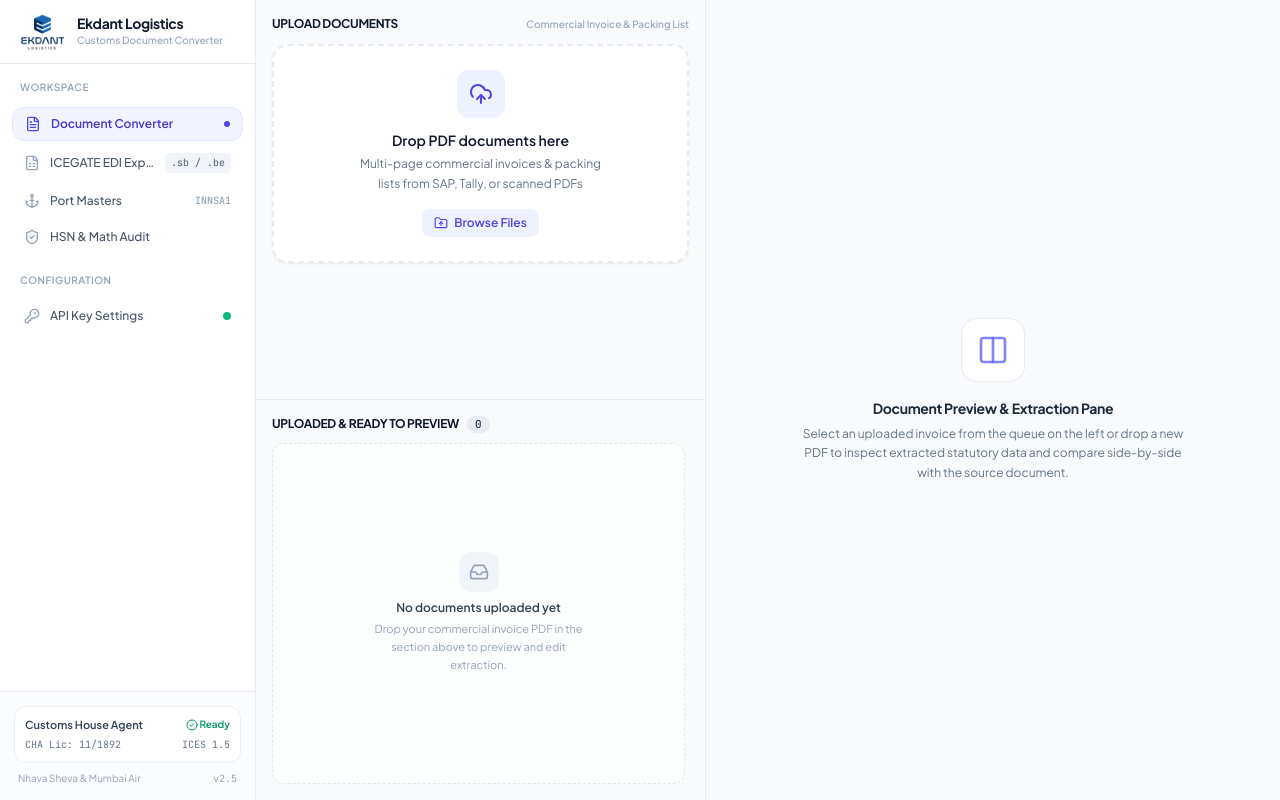
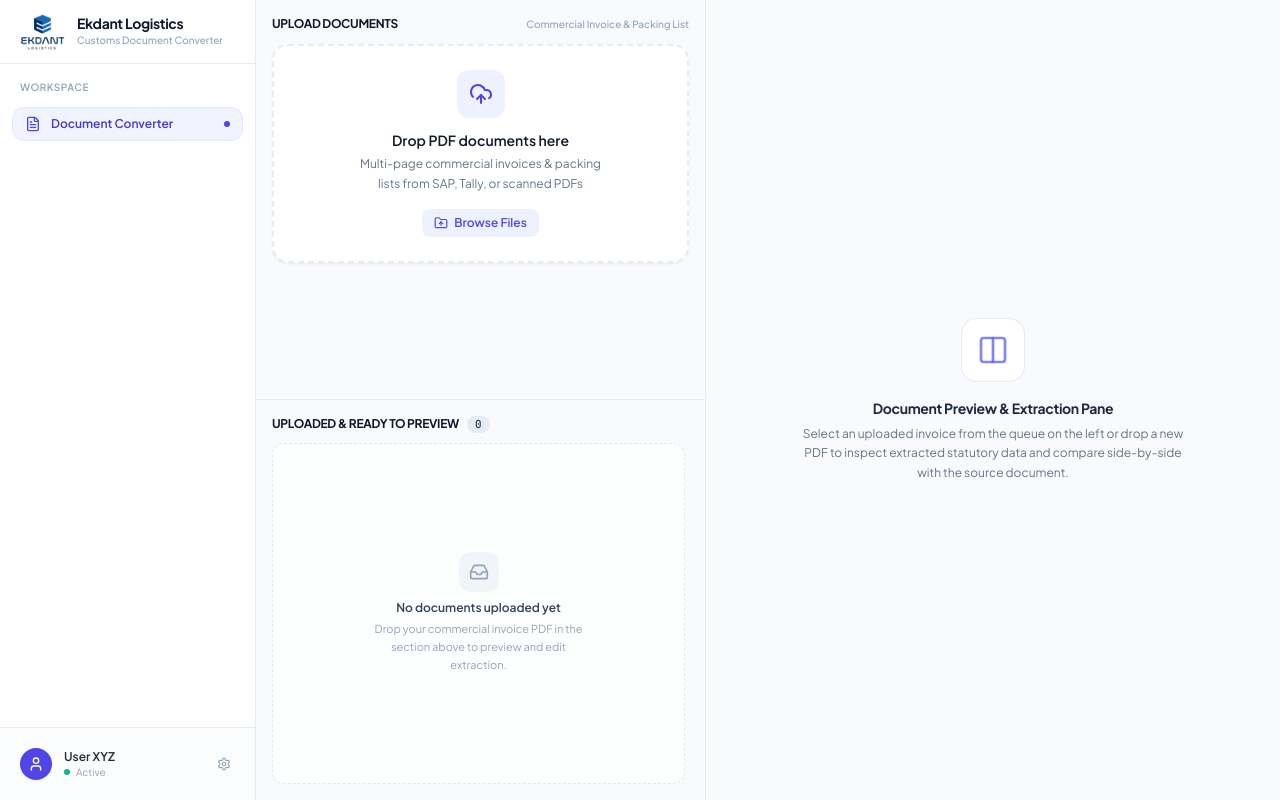
Before and after one commit to Rushaljain/EkdantLogistics, a React (Vite) app: page / in a window 1280 px wide. Built offline with nearby package versions, Linux system fonts and the light colour scheme.

Commit message:
refactor(sidebar): remove unused navigation items and replace bottom footer with User XYZ profile

```diff
--- a/src/components/Sidebar.tsx
+++ b/src/components/Sidebar.tsx
@@ -1,11 +1,8 @@
 import React from 'react';
 import {
   FileText,
-  FileSpreadsheet,
-  Anchor,
-  ShieldCheck,
-  KeyRound,
-  CheckCircle2
+  User,
+  Settings
 } from 'lucide-react';
 
 interface SidebarProps {
@@ -54,74 +51,36 @@ export const Sidebar: React.FC<SidebarProps> = ({
           <span className="flex-1 truncate">Document Converter</span>
           <span className="w-1.5 h-1.5 rounded-full bg-indigo-600"></span>
         </button>
-
-        {/* ICEGATE Filings */}
-        <button
-          type="button"
-          className="w-full flex items-center space-x-2.5 px-3 py-2 rounded-xl text-xs font-medium text-slate-600 hover:text-slate-900 hover:bg-slate-50 transition-colors text-left"
-        >
-          <FileSpreadsheet className="w-4 h-4 text-slate-400" />
-          <span className="flex-1 truncate">ICEGATE EDI Export</span>
-          <span className="text-[10px] font-mono px-1.5 py-0.5 rounded bg-slate-100 text-slate-500">
-            .sb / .be
-          </span>
-        </button>
-
-        {/* Customs Ports */}
-        <button
-          type="button"
-          className="w-full flex items-center space-x-2.5 px-3 py-2 rounded-xl text-xs font-medium text-slate-600 hover:text-slate-900 hover:bg-slate-50 transition-colors text-left"
-        >
-          <Anchor className="w-4 h-4 text-slate-400" />
-          <span className="flex-1 truncate">Port Masters</span>
-          <span className="text-[10px] font-mono text-slate-400">
-            INNSA1
-          </span>
-        </button>
-
-        {/* Compliance Audit */}
-        <button
-          type="button"
-          className="w-full flex items-center space-x-2.5 px-3 py-2 rounded-xl text-xs font-medium text-slate-600 hover:text-slate-900 hover:bg-slate-50 transition-colors text-left"
-        >
-          <ShieldCheck className="w-4 h-4 text-slate-400" />
-          <span className="flex-1 truncate">HSN & Math Audit</span>
-        </button>
-
-        <div className="pt-4 px-2 pb-2 text-[10px] font-semibold tracking-wider text-slate-400 uppercase">
-          Configuration
-        </div>
-
-        {/* API Settings */}
-        <button
-          type="button"
-          onClick={onOpenApiKeyModal}
-          className="w-full flex items-center space-x-2.5 px-3 py-2 rounded-xl text-xs font-medium text-slate-600 hover:text-slate-900 hover:bg-slate-50 transition-colors text-left group"
-        >
-          <KeyRound className="w-4 h-4 text-slate-400 group-hover:text-slate-600" />
-          <span className="flex-1 truncate">API Key Settings</span>
-          <span className={`w-2 h-2 rounded-full ${hasApiKey ? 'bg-emerald-500' : 'bg-amber-400'}`} title={hasApiKey ? 'Active' : 'Key missing'} />
-        </button>
       </div>
 
-      {/* 3. Bottom Footer / CHA License info */}
-      <div className="p-3.5 border-t border-slate-200/80 bg-slate-50/50 space-y-2 shrink-0">
-        <div className="bg-white border border-slate-200/70 rounded-xl p-2.5 shadow-2xs text-[11px] space-y-1">
-          <div className="flex items-center justify-between text-slate-700 font-semibold">
-            <span>Customs House Agent</span>
-            <span className="flex items-center text-emerald-600 text-[10px]">
-              <CheckCircle2 className="w-3 h-3 mr-0.5" /> Ready
-            </span>
+      {/* 3. Bottom User Profile: Replaced with User XYZ */}
+      <div className="p-3 border-t border-slate-200/80 bg-slate-50/60 shrink-0">
+        <div
+          onClick={onOpenApiKeyModal}
+          className="flex items-center space-x-3 p-2 rounded-xl hover:bg-slate-100 transition-colors cursor-pointer group"
+          title="User XYZ Profile & Settings"
+        >
+          <div className="w-8 h-8 rounded-full bg-indigo-600 text-white flex items-center justify-center font-medium text-xs shrink-0 shadow-2xs">
+            <User className="w-4 h-4 text-white" />
           </div>
-          <div className="text-[10px] text-slate-500 font-mono flex items-center justify-between">
-            <span>CHA Lic: 11/1892</span>
-            <span>ICES 1.5</span>
+          <div className="min-w-0 flex-1">
+            <div className="text-xs font-semibold text-slate-800 truncate group-hover:text-indigo-600 transition-colors">
+              User XYZ
+            </div>
+            <div className="text-[10px] text-slate-400 flex items-center space-x-1.5">
+              <span className={`w-1.5 h-1.5 rounded-full ${hasApiKey ? 'bg-emerald-500' : 'bg-amber-400'}`} />
+              <span>Active</span>
+            </div>
           </div>
-        </div>
-
-        <div className="flex items-center justify-between px-1 text-[10px] text-slate-400">
-          <span>Nhava Sheva & Mumbai Air</span>
-          <span className="font-mono">v2.5</span>
+          {onOpenApiKeyModal && (
+            <button
+              type="button"
+              className="p-1 rounded-lg text-slate-400 hover:text-slate-600 hover:bg-white transition-colors"
+              title="Settings"
+            >
+              <Settings className="w-3.5 h-3.5" />
+            </button>
+          )}
         </div>
       </div>
     </aside>
```
